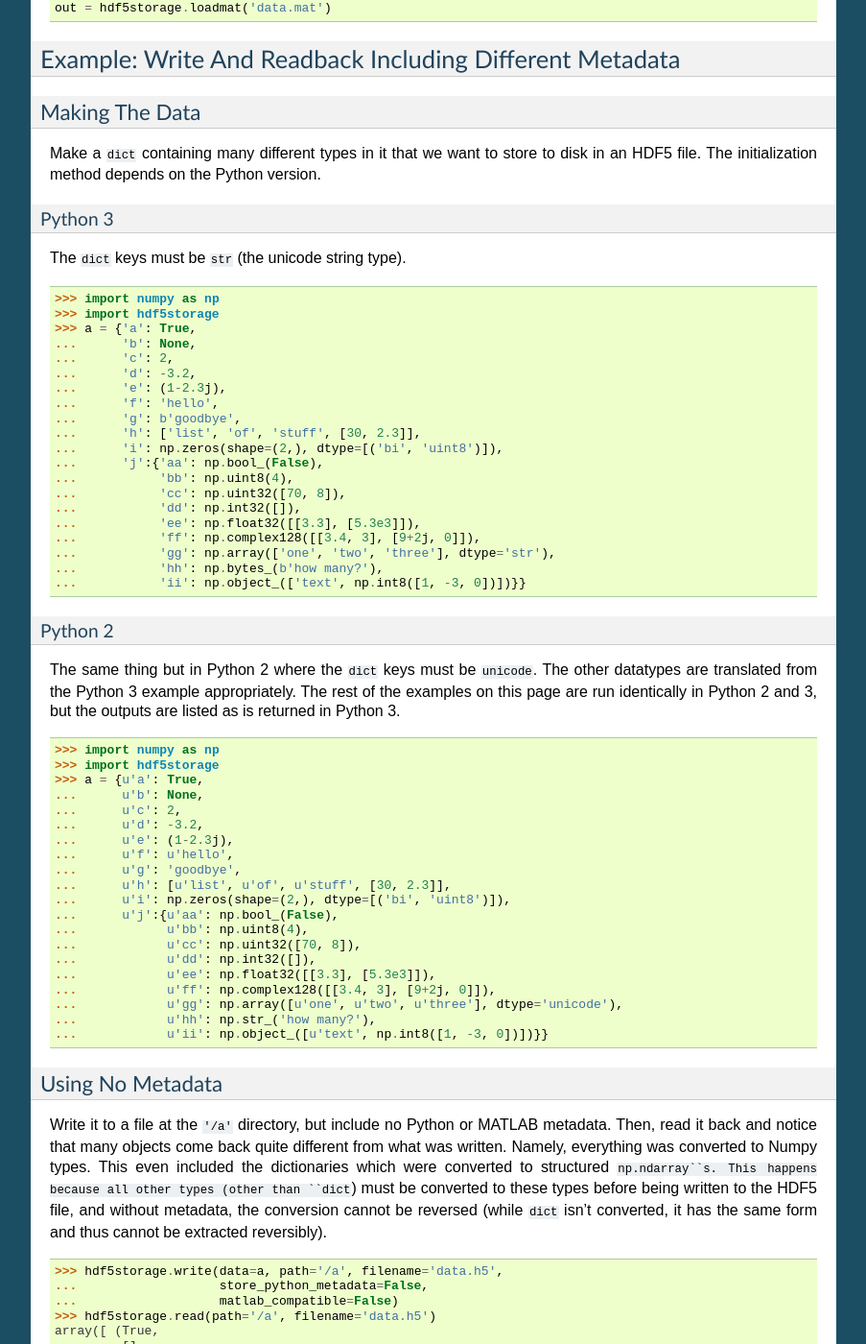
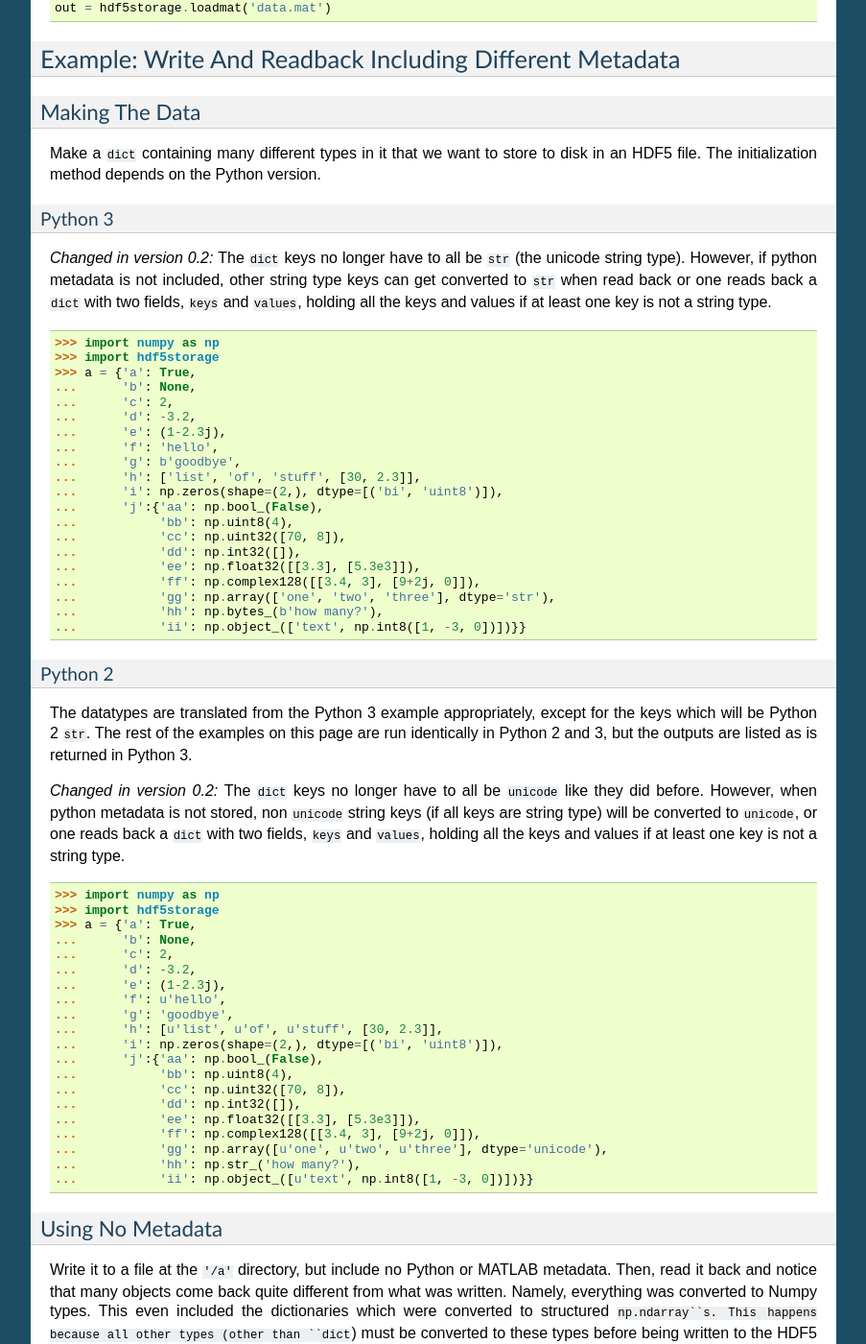
Before and after one commit to frejanordsiek/hdf5storage, a Sphinx documentation site: the page built from doc/source/introduction.rst, in a window 1280 px wide and 1400 px high, scrolled down 3006 px. Shown: the whole window at 96% size, without its empty margins (198-1101 px from the left). Built offline with Sphinx 7.4.7, drawn with Linux system fonts in a browser that asks for light colours.

Commit message:
Added and modified documentation for the ability to store dict like objects with string like non-str keys as if they were all str keys (Issue 24).

```diff
--- a/doc/source/introduction.rst
+++ b/doc/source/introduction.rst
@@ -221,7 +221,13 @@ the Python version.
 Python 3
 ^^^^^^^^
 
-The ``dict`` keys must be ``str`` (the unicode string type).
+.. versionchanged:: 0.2
+   The ``dict`` keys no longer have to all be ``str`` (the unicode
+   string type). However, if python metadata is not included, other
+   string type keys can get converted to ``str`` when read back or one
+   reads back a ``dict`` with two fields, ``keys`` and ``values``,
+   holding all the keys and values if at least one key is not a string
+   type.
 
     >>> import numpy as np
     >>> import hdf5storage
@@ -247,32 +253,39 @@ The ``dict`` keys must be ``str`` (the unicode string type).
 Python 2
 ^^^^^^^^
 
-The same thing but in Python 2 where the ``dict`` keys must be
-``unicode``. The other datatypes are translated from the Python 3
-example appropriately. The rest of the examples on this page are run
-identically in Python 2 and 3, but the outputs are listed as is
-returned in Python 3.
+The datatypes are translated from the Python 3 example appropriately,
+except for the keys which will be Python 2 ``str``. The rest of the
+examples on this page are run identically in Python 2 and 3, but the
+outputs are listed as is returned in Python 3.
+
+.. versionchanged:: 0.2
+   The ``dict`` keys no longer have to all be ``unicode`` like they did
+   before. However, when python metadata is not stored, non ``unicode``
+   string keys (if all keys are string type) will be converted to
+   ``unicode``, or one reads back a ``dict`` with two fields, ``keys``
+   and ``values``, holding all the keys and values if at least one key
+   is not a string type.
 
     >>> import numpy as np
     >>> import hdf5storage
-    >>> a = {u'a': True,
-    ...      u'b': None,
-    ...      u'c': 2,
-    ...      u'd': -3.2,
-    ...      u'e': (1-2.3j),
-    ...      u'f': u'hello',
-    ...      u'g': 'goodbye',
-    ...      u'h': [u'list', u'of', u'stuff', [30, 2.3]],
-    ...      u'i': np.zeros(shape=(2,), dtype=[('bi', 'uint8')]),
-    ...      u'j':{u'aa': np.bool_(False),
-    ...            u'bb': np.uint8(4),
-    ...            u'cc': np.uint32([70, 8]),
-    ...            u'dd': np.int32([]),
-    ...            u'ee': np.float32([[3.3], [5.3e3]]),
-    ...            u'ff': np.complex128([[3.4, 3], [9+2j, 0]]),
-    ...            u'gg': np.array([u'one', u'two', u'three'], dtype='unicode'),
-    ...            u'hh': np.str_('how many?'),
-    ...            u'ii': np.object_([u'text', np.int8([1, -3, 0])])}}
+    >>> a = {'a': True,
+    ...      'b': None,
+    ...      'c': 2,
+    ...      'd': -3.2,
+    ...      'e': (1-2.3j),
+    ...      'f': u'hello',
+    ...      'g': 'goodbye',
+    ...      'h': [u'list', u'of', u'stuff', [30, 2.3]],
+    ...      'i': np.zeros(shape=(2,), dtype=[('bi', 'uint8')]),
+    ...      'j':{'aa': np.bool_(False),
+    ...           'bb': np.uint8(4),
+    ...           'cc': np.uint32([70, 8]),
+    ...           'dd': np.int32([]),
+    ...           'ee': np.float32([[3.3], [5.3e3]]),
+    ...           'ff': np.complex128([[3.4, 3], [9+2j, 0]]),
+    ...           'gg': np.array([u'one', u'two', u'three'], dtype='unicode'),
+    ...           'hh': np.str_('how many?'),
+    ...           'ii': np.object_([u'text', np.int8([1, -3, 0])])}}
 
 Using No Metadata
 -----------------
```
Also changed, not shown: README.rst (+14 -11 lines), doc/source/storage_format.rst (+55 -12 lines).
